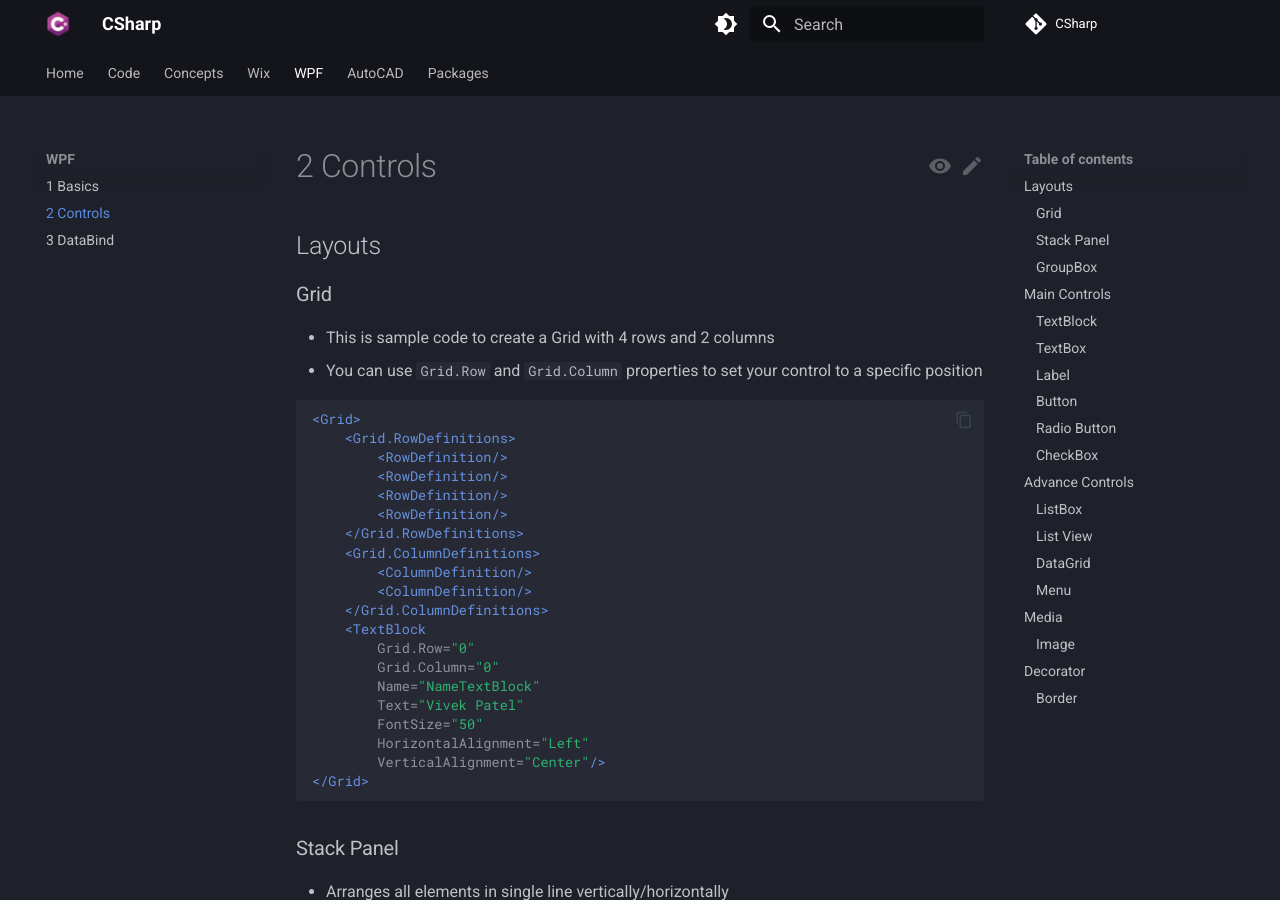
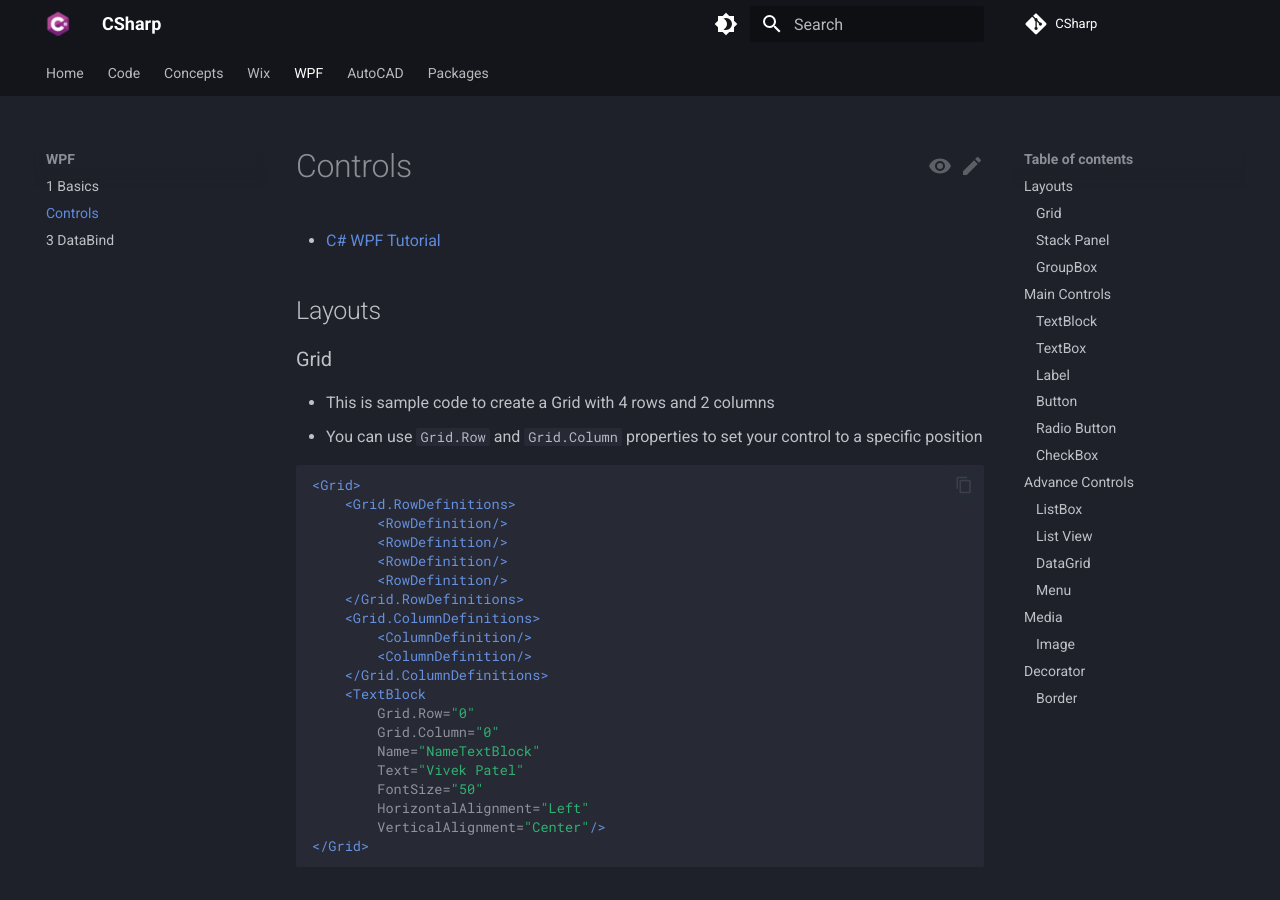
Before and after one commit to NodesAutomations/CSharp, an MkDocs documentation site: the page built from docs/WPF/2 Controls.md, in a window 1280 px wide and 900 px high. Built offline with MkDocs 1.6.1 and Material for MkDocs 9.7.7, drawn with Linux system fonts in a browser that asks for light colours; comment, search, counter and statistics services are not loaded.

Commit message:
Controls added

```diff
--- a/docs/WPF/2 Controls.md
+++ b/docs/WPF/2 Controls.md
@@ -1,3 +1,6 @@
+# Controls
+- [C# WPF Tutorial](https://youtube.com/playlist?list=PLih2KERbY1HHOOJ2C6FOrVXIwg4AZ-hk1&si=7oCOEYd-MjBEx346)
+
 ## Layouts
 
 ### Grid
```
